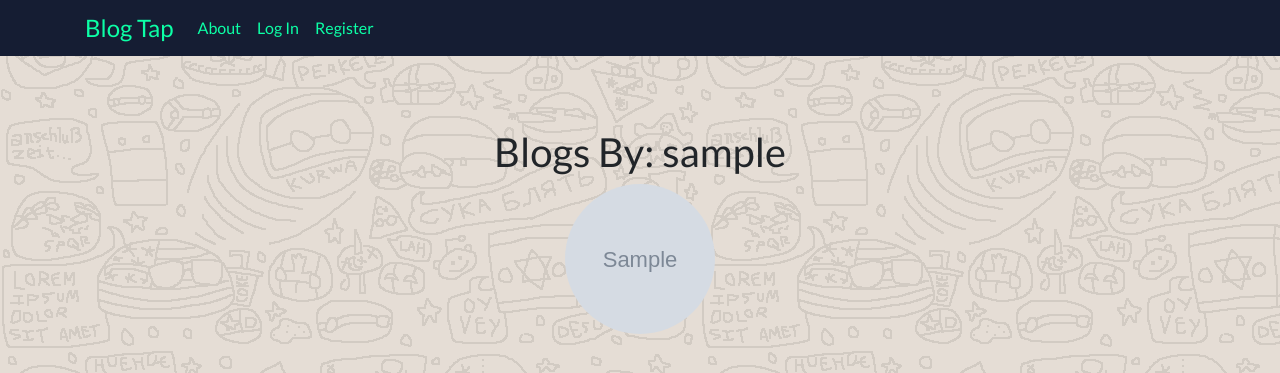
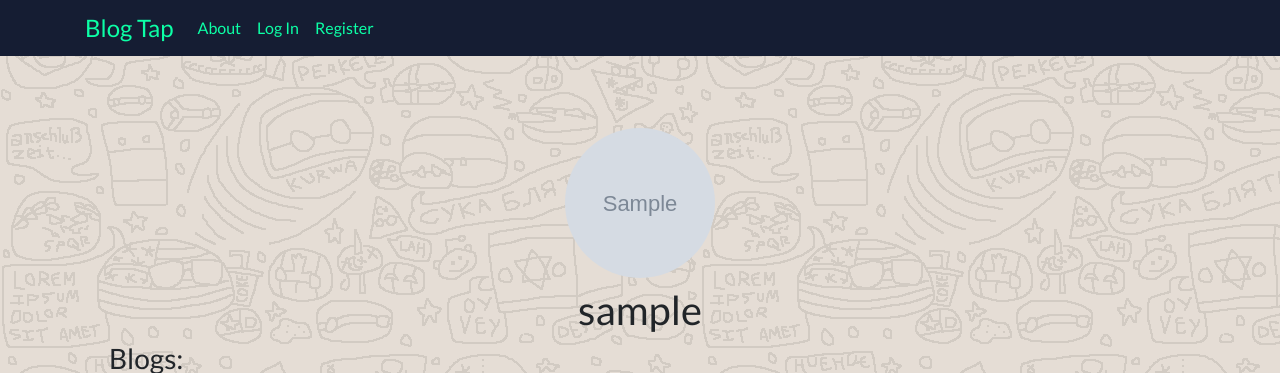
Before and after one commit to ruppysuppy/Blog-Tap, a Flask app: a page that uses blog/templates/user_blog_posts.html in a window 1280 px wide. Shown: the top 373 px of the page. Run offline with Flask 2, Linux system fonts and the light colour scheme; tables that the repository leaves empty hold one stand-in row (values such as "Sample post"); grey boxes marked "Sample" are stand-in pictures; some libraries are stand-ins or nearby versions; some web fonts are replaced.

Commit message:
Small UI Changes

```diff
--- a/blog/static/style/base_style.css
+++ b/blog/static/style/base_style.css
@@ -157,7 +157,7 @@ form .btn-danger:hover,
     width: 48%;
     min-width: 48%;
     max-width: 48%;
-    border-radius: 0;
+    border-radius: 16px;
     border: 2px solid #151D33;
     margin: 8px;
     display: flex;
@@ -165,6 +165,8 @@ form .btn-danger:hover,
     transition: 0.25s;
     background-position: center;
     background-size: cover;
+    box-shadow: 0px 0px 9px 0px rgba(0, 0, 0, 1);
+    overflow: hidden;
 }
 
 .img {
@@ -178,6 +180,7 @@ form .btn-danger:hover,
 
 .blog-card:hover {
     transform: scale(1.01);
+    box-shadow: 0px 0px 25px 0px rgba(0, 0, 0, 1);
 }
 
 .blog-card:hover .img {
--- a/blog/templates/user_blog_posts.html
+++ b/blog/templates/user_blog_posts.html
@@ -2,13 +2,14 @@
 
 <div class="container">
     <div align="center">
-        <h1 class="reactive-text-1 text-break">Blogs By: {{user.username}}</h1>
-        <img src="{{url_for('static', filename='img/profile_image/'+user.profile_image)}}" alt="Error! Picture not found." style="border-radius: 50%; height: 150px; width: 150px; margin-bottom: 32px;">
+        <img src="{{url_for('static', filename='img/profile_image/'+user.profile_image)}}" alt="Error! Picture not found." style="border-radius: 50%; height: 150px; width: 150px; margin-bottom: 8px;">
+        <h1 class="reactive-text-1 text-break">{{user.username}}</h1>
     </div>
 </div>
 
 <div style="min-height: max-content; padding-bottom: 32px;">
     {% if blog_posts.items %}
+    <h3 class="reactive-text-3 text-break" style="padding-left: 24px;">Blogs:</h3>
     <div class="container card-container" style="display: flex; flex-wrap: wrap;">
         {% for post in blog_posts.items %}
         <a href="{{url_for('blog_posts.blog_post', blog_post_id=post.id)}}" class="blog-card" style="font-weight: 700;">
```
